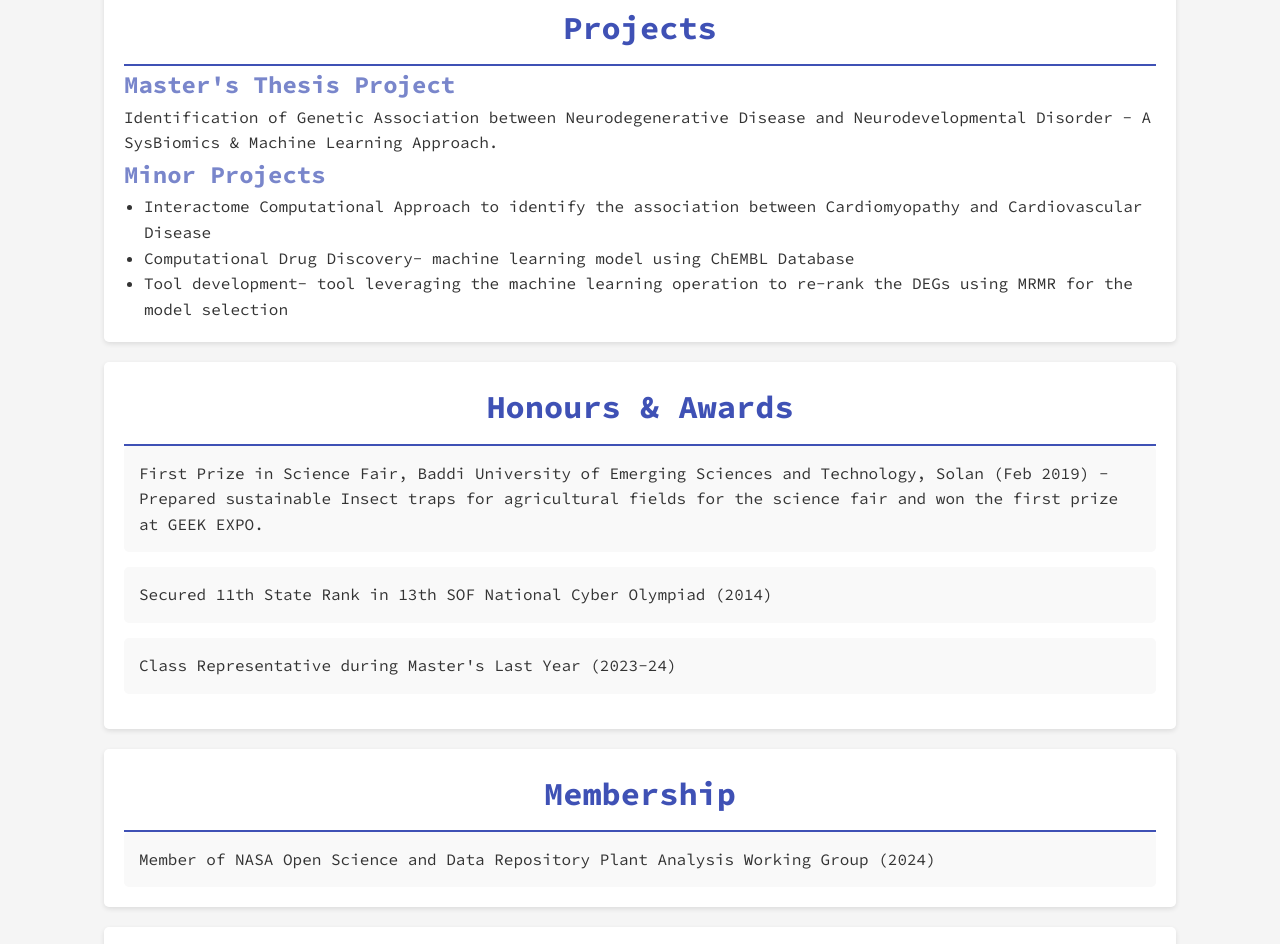
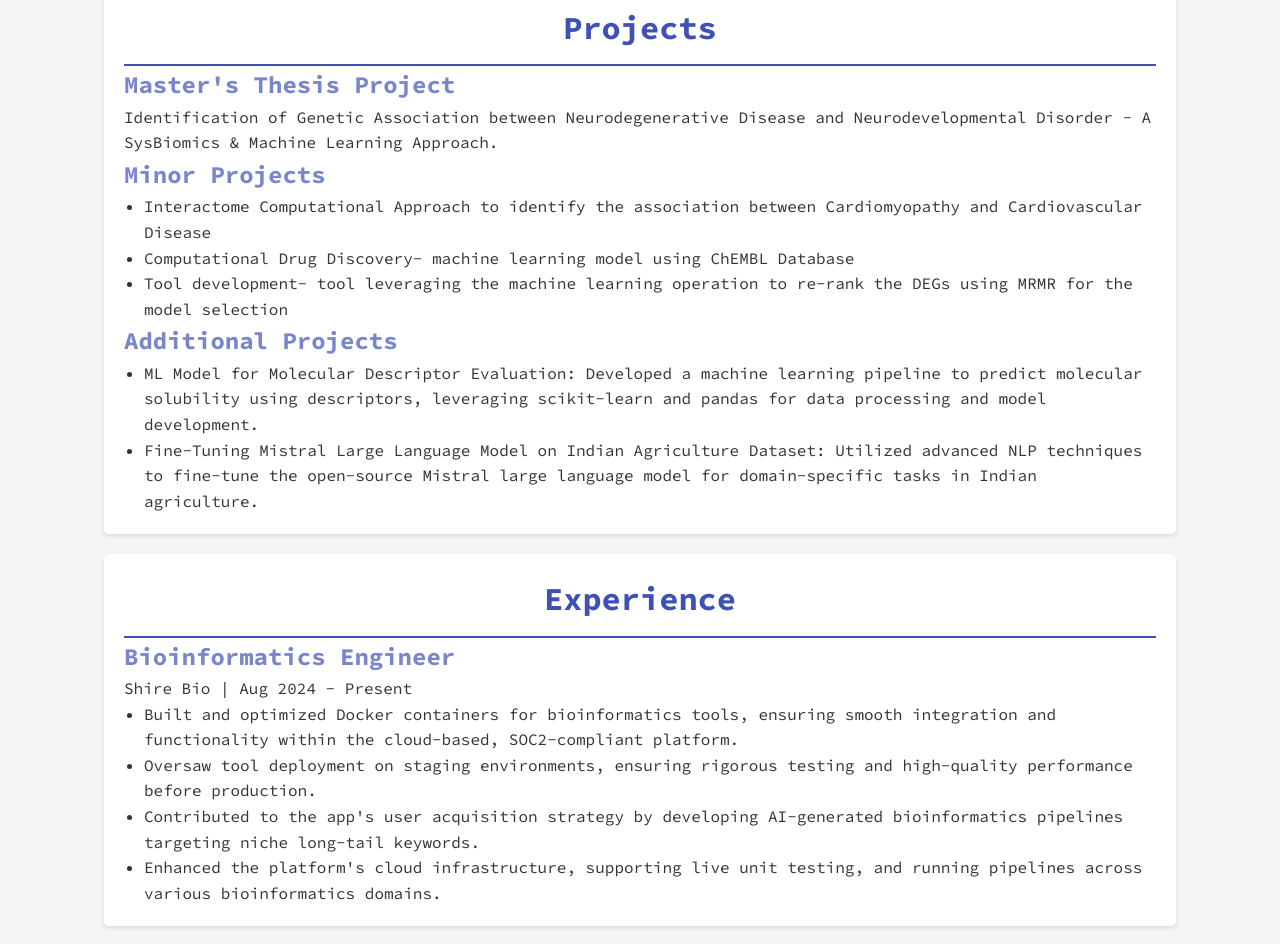
Before and after one commit to Errornautical/errornautical.github.io, a plain HTML site: page index.html in a window 1280 px wide. Shown: the part 1071-2015 px from the top of the page. Drawn offline with Linux system fonts and the light colour scheme; animation ran at ten frames a second.

Commit message:
Updated portfolio info

```diff
--- a/index.html
+++ b/index.html
@@ -168,6 +168,7 @@
         <a href="#about">About</a>
         <a href="#education">Education</a>
         <a href="#projects">Projects</a>
+        <a href="#experience">Experience</a>
         <a href="#honours">Honours & Awards</a>
         <a href="#membership">Membership</a>
         <a href="#conferences">Conferences</a>
@@ -183,7 +184,7 @@
         <section id="education">
             <h2>Education</h2>
             <h3>Master's degree, Systems Biology Bioinformatics, and Computational Biology</h3>
-            <p>Panjab University, Chandigarh | 2022 - Present</p>
+            <p>Panjab University, Chandigarh | 2022 - 2024</p>
             <p>Percentage: 75%</p>
             <h3>Bachelor of Science - B.Sc. (Hons), Agriculture</h3>
             <p>Baddi University of Emerging Sciences and Technology, Solan | Aug 2018 - Jul 2022</p>
@@ -199,6 +200,22 @@
                 <li>Interactome Computational Approach to identify the association between Cardiomyopathy and Cardiovascular Disease</li>
                 <li>Computational Drug Discovery- machine learning model using ChEMBL Database</li>
                 <li>Tool development- tool leveraging the machine learning operation to re-rank the DEGs using MRMR for the model selection</li>
+            </ul>
+            <h3>Additional Projects</h3>
+            <ul>
+                <li>ML Model for Molecular Descriptor Evaluation: Developed a machine learning pipeline to predict molecular solubility using descriptors, leveraging scikit-learn and pandas for data processing and model development.</li>
+                <li>Fine-Tuning Mistral Large Language Model on Indian Agriculture Dataset: Utilized advanced NLP techniques to fine-tune the open-source Mistral large language model for domain-specific tasks in Indian agriculture.</li>
+            </ul>
+        </section>
+        <section id="experience">
+            <h2>Experience</h2>
+            <h3>Bioinformatics Engineer</h3>
+            <p>Shire Bio | Aug 2024 - Present</p>
+            <ul>
+                <li>Built and optimized Docker containers for bioinformatics tools, ensuring smooth integration and functionality within the cloud-based, SOC2-compliant platform.</li>
+                <li>Oversaw tool deployment on staging environments, ensuring rigorous testing and high-quality performance before production.</li>
+                <li>Contributed to the app's user acquisition strategy by developing AI-generated bioinformatics pipelines targeting niche long-tail keywords.</li>
+                <li>Enhanced the platform's cloud infrastructure, supporting live unit testing, and running pipelines across various bioinformatics domains.</li>
             </ul>
         </section>
         <section id="honours">
@@ -235,12 +252,14 @@
                 <li>Python for Genomic Data Science</li>
                 <li>Machine Learning with Python</li>
                 <li>Neural Networks and Deep Learning</li>
+                <li>COP+26 2021 International Climate Action Course</li>
                 <li>Enhancing Soft Skills and Personality</li>
             </ul>
         </section>
         <section id="contact">
             <h2>Contact</h2>
             <p>Email: rijul.doc@gmail.com</p>
+            <p>Phone: +91 8263054100</p>
            <div class="social-icons">
                 <a href="https://x.com/Errornautical" target="_blank">
                     <svg xmlns="http://www.w3.org/2000/svg" width="18" height="18" viewBox="0 0 24 24" fill="currentColor">
@@ -250,6 +269,7 @@
                 <a href="https://orcid.org/0009-0008-0966-5363" target="_blank"><i class="fab fa-orcid"></i></a>
                 <a href="https://github.com/Errornautical" target="_blank"><i class="fab fa-github"></i></a>
             </div>
+        </section>
     </main>
     <footer>
         <p>&copy; 2024 Rijul Sharma. All rights reserved.</p>
```
Lines whose indentation alone changed are shown as unchanged.
